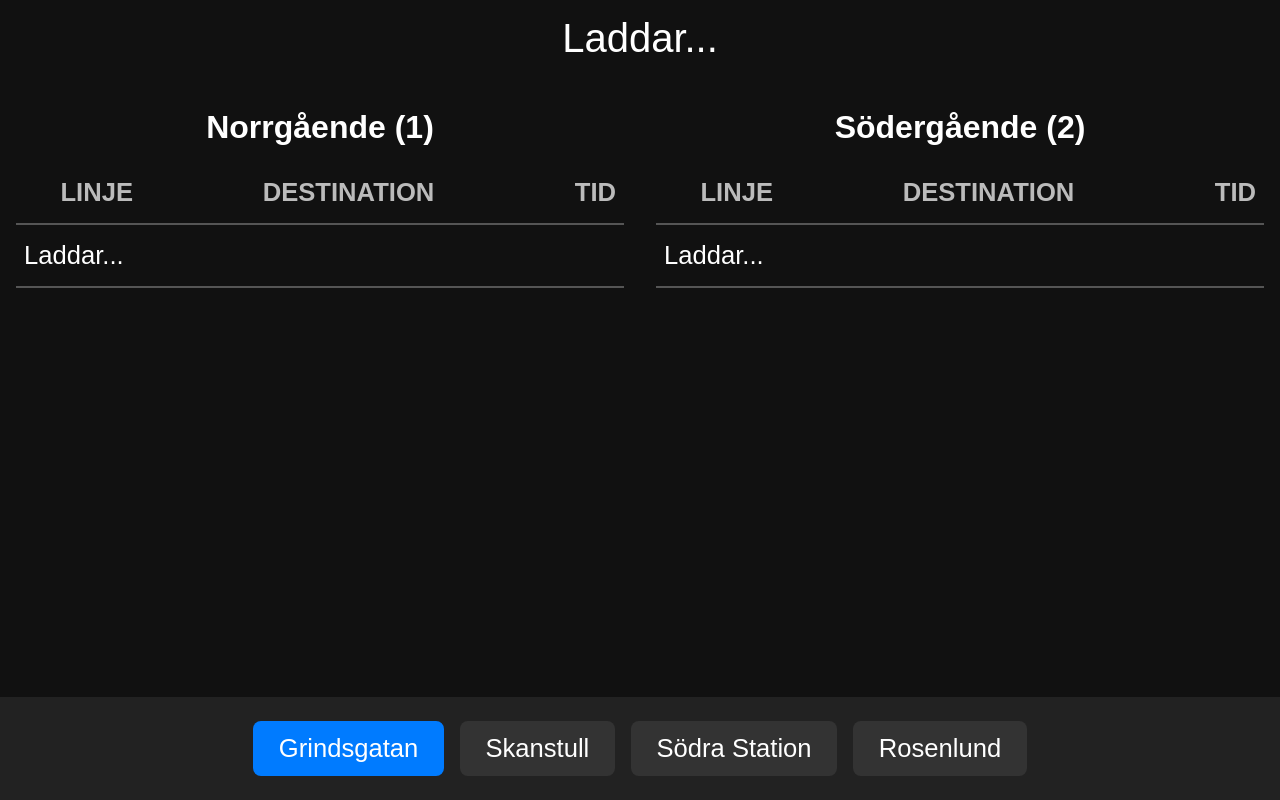
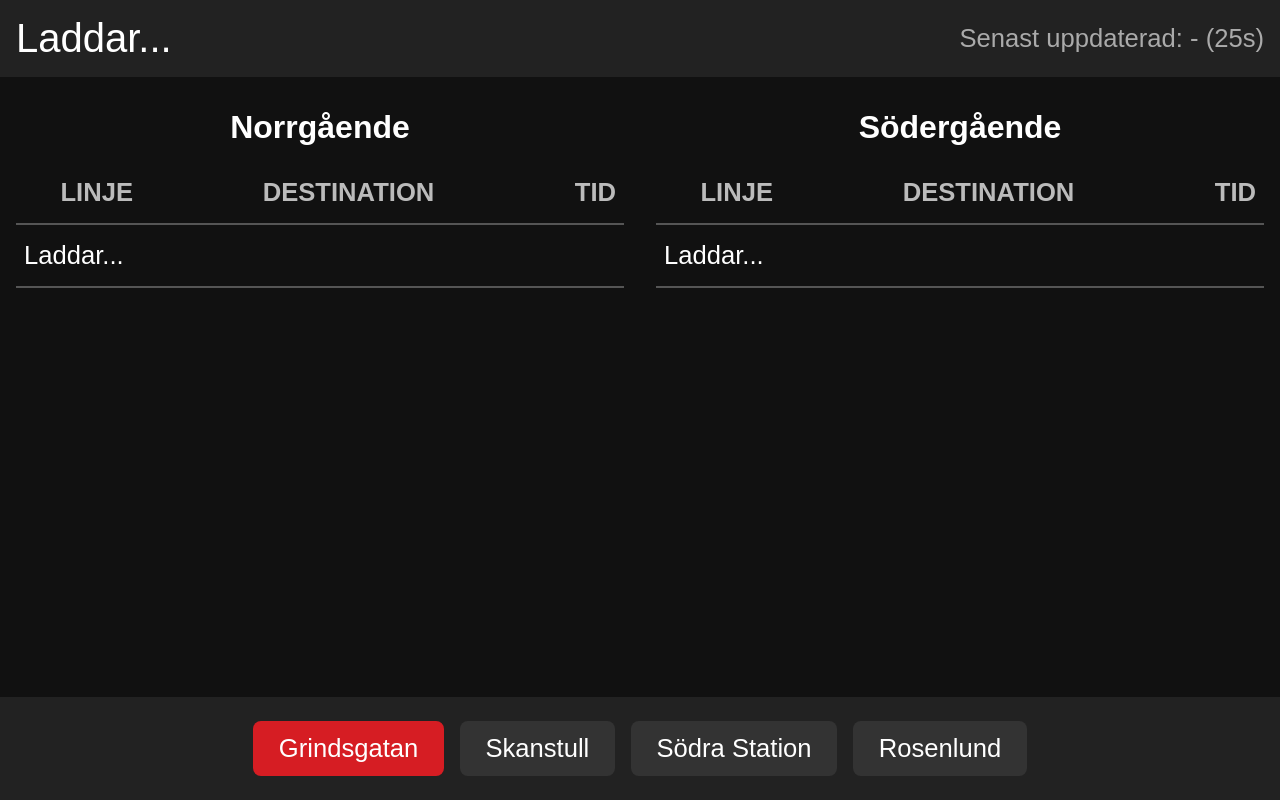
Before and after one commit to pontuscedrell/web_sl_departures, a plain HTML site: page index.html in a window 1280 px wide. Drawn offline with Linux system fonts and the light colour scheme; no server answers.

Commit message:
Add refresh timestamp

```diff
--- a/index.html
+++ b/index.html
@@ -20,10 +20,22 @@
       height: 100vh;
     }
 
+    #header {
+      display: flex;
+      justify-content: space-between;
+      align-items: center;
+      padding: 1rem;
+      background: #222;
+      font-size: 1.6rem;
+    }
+
     #stop-name {
-      text-align: center;
       font-size: 2.5rem;
-      padding: 1rem;
+    }
+
+    #last-updated {
+      cursor: pointer;
+      color: #aaa;
     }
 
     .tables-container {
@@ -105,16 +117,32 @@
       font-size: 1.6rem;
     }
 
-    .stop-selector button.active {
-      background: #007bff;
+    .stop-selector button.active[data-id="1353"] {
+      background: #d61d23;
+    }
+
+    .stop-selector button.active[data-id="9190"] {
+      background: #169d4c;
+    }
+
+    .stop-selector button.active[data-id="9530"] {
+      background: #d05d9a;
+    }
+
+    .stop-selector button.active[data-id="1351"] {
+      background: #d61d23;
     }
   </style>
 </head>
 <body>
-  <div id="stop-name">Laddar...</div>
+  <div id="header">
+    <div id="stop-name">Laddar...</div>
+    <div id="last-updated" onclick="manualRefresh()">Senast uppdaterad: <span id="updated-time">-</span> (<span id="countdown">30</span>s)</div>
+  </div>
+
   <div class="tables-container">
     <div class="direction-container">
-      <h2>Norrgående (1)</h2>
+      <h2>Norrgående</h2>
       <div class="table-wrapper">
         <table id="north-table">
           <thead><tr><th>Linje</th><th>Destination</th><th class="time">Tid</th></tr></thead>
@@ -123,7 +151,7 @@
       </div>
     </div>
     <div class="direction-container">
-      <h2>Södergående (2)</h2>
+      <h2>Södergående</h2>
       <div class="table-wrapper">
         <table id="south-table">
           <thead><tr><th>Linje</th><th>Destination</th><th class="time">Tid</th></tr></thead>
@@ -132,10 +160,15 @@
       </div>
     </div>
   </div>
+
   <div class="stop-selector" id="stop-selector"></div>
+
   <script>
     let currentSiteId = 1353;
     let currentStop = "Grindsgatan";
+    let countdown = 30;
+    let countdownInterval;
+
     const knownStops = {
       "Grindsgatan": 1353,
       "Skanstull": 9190,
@@ -199,14 +232,38 @@
         const res = await fetch(`https://transport.integration.sl.se/v1/sites/${currentSiteId}/departures`);
         const data = await res.json();
         const filtered = filterDepartures(data.departures);
-        const north = filtered.filter(dep => dep.direction_code === 1).slice(0, 6);
-        const south = filtered.filter(dep => dep.direction_code === 2).slice(0, 6);
-        updateTable('north-table', north);
-        updateTable('south-table', south);
+
+        const direction1 = filtered.filter(dep => dep.direction_code === 1).slice(0, 6);
+        const direction2 = filtered.filter(dep => dep.direction_code === 2).slice(0, 6);
+
+        updateTable('north-table', direction1);
+        updateTable('south-table', direction2);
         document.getElementById('stop-name').textContent = data.stop_name || currentStop;
+
+        const now = new Date();
+        const hh = now.getHours().toString().padStart(2, '0');
+        const mm = now.getMinutes().toString().padStart(2, '0');
+        const ss = now.getSeconds().toString().padStart(2, '0');
+        document.getElementById('updated-time').textContent = `${hh}:${mm}:${ss}`;
+
+        countdown = 30;
       } catch (err) {
         console.error('Fel vid hämtning av avgångar:', err);
       }
+    }
+
+    function manualRefresh() {
+      fetchDepartures();
+    }
+
+    function startCountdown() {
+      countdownInterval = setInterval(() => {
+        countdown--;
+        if (countdown <= 0) {
+          fetchDepartures();
+        }
+        document.getElementById('countdown').textContent = countdown;
+      }, 1000);
     }
 
     function updateTable(tableId, departures) {
@@ -231,7 +288,7 @@
     document.addEventListener('DOMContentLoaded', () => {
       renderStopSelector();
       fetchDepartures();
-      setInterval(fetchDepartures, 30000);
+      startCountdown();
     });
   </script>
 </body>
```
